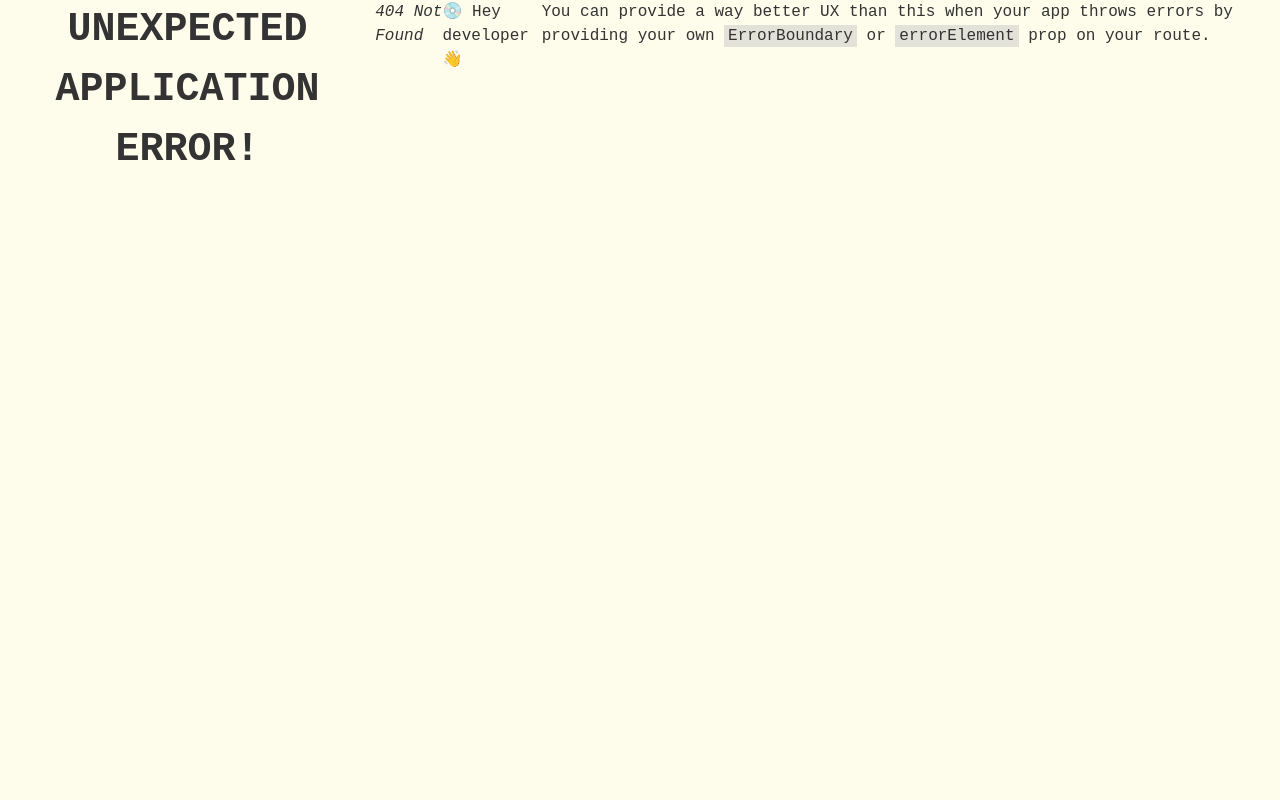
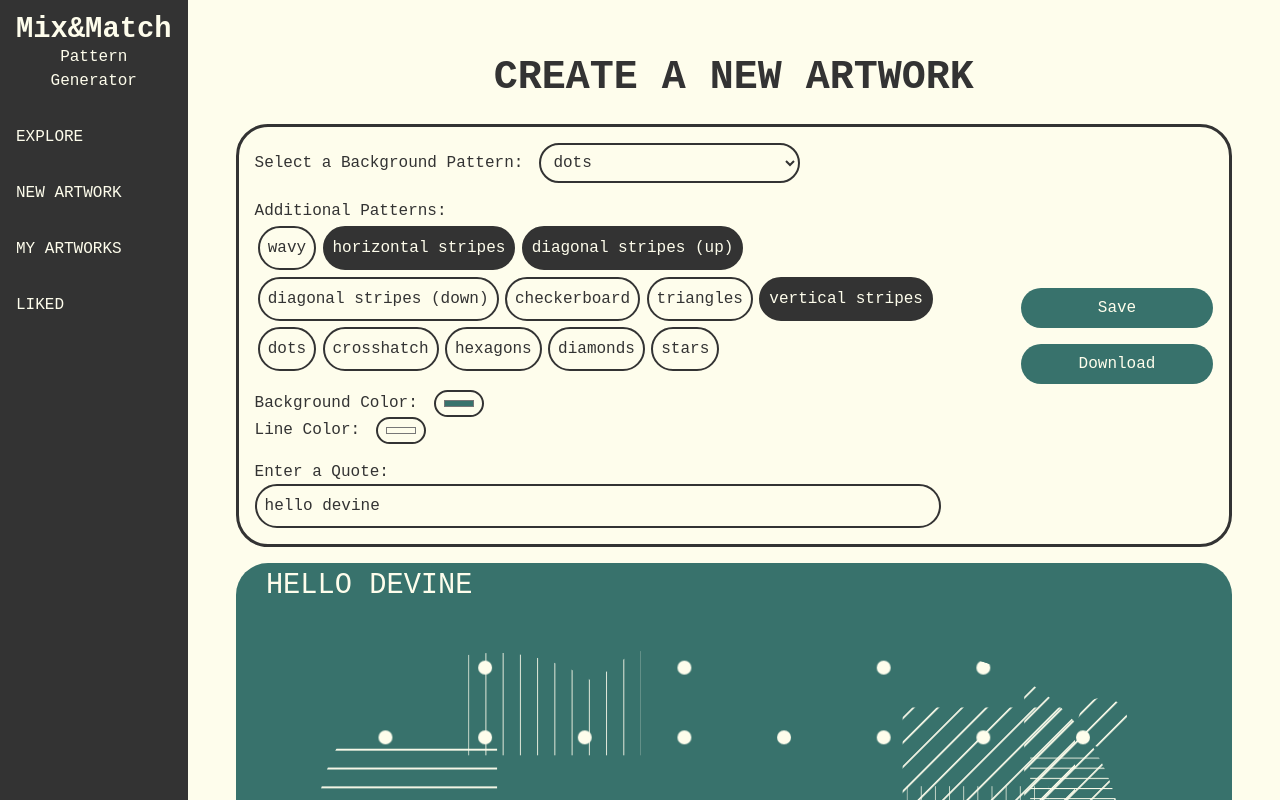
Before and after one commit to maite-l/ra-the-platform, a React (Vite) app in the folder client/: page /new in a window 1280 px wide. Before the commit this address had no page. Shown: the top 800 px of the page. Built offline with nearby package versions, Linux system fonts and the light colour scheme.

Commit message:
added pagination

```diff
--- /dev/null
+++ b/client/error-page.jsx
@@ -0,0 +1,16 @@
+import { useRouteError } from "react-router-dom";
+
+export default function ErrorPage() {
+    const error = useRouteError();
+    console.error(error);
+
+    return (
+        <div id="error-page">
+            <h1>Oops!</h1>
+            <p>Sorry, an unexpected error has occurred.</p>
+            <p>
+                <i>{error.statusText || error.message}</i>
+            </p>
+        </div>
+    );
+}
--- a/client/src/css/style.css
+++ b/client/src/css/style.css
@@ -24,18 +24,18 @@ html {
     position: sticky;
     top: 0;
 }
-nav ul{
+.sidebar nav ul{
     display: flex;
     flex-direction: column;
 }
-nav ul li {
+.sidebar nav ul li {
     padding: 1rem;
 }
-nav ul li:hover {
+.sidebar nav ul li:hover {
     background-color: #38726C;
 }
 
-a {
+.sidebar nav ul li a {
     color: #FEFDEC;
     text-decoration: none;
 }
@@ -72,13 +72,19 @@ h2 {
     margin: auto;
 }
 
-svg {
+.edit svg {
     max-width: 100%;
     height: 100%;
     border-radius: 2rem;
 }
 
-form {
+.edit .controls {
+    width: 100%;
+    max-width: 1000px;
+    margin-block-end: 1rem;
+}
+
+.edit .controls form {
     display: flex;
     flex-direction: row;
     justify-content: center;
@@ -90,21 +96,21 @@ form {
     border: 3px solid #333;
 }
 
-.form-inputs {
+.edit .controls form .form-inputs {
     display: flex;
     flex-direction: column;
     gap: 1rem;
     width: 100%;
 }
 
-.form-buttons {
+.edit .controls form .form-buttons {
     width: 12rem;
     display: flex;
     flex-direction: column;
     gap: 1rem;
 }
 
-button {
+.edit .controls form .form-buttons button {
     font-family: monospace;
     font-size: 1rem;
     line-height: 1.5;
@@ -118,16 +124,11 @@ button {
     color: #FEFDEC;
 }
 
-button:hover {
+.edit .controls form .form-buttons button:hover {
     background-color: #333;
     color: #FEFDEC;
 }
 
-.controls {
-    width: 100%;
-    max-width: 1000px;
-    margin-block-end: 1rem;
-}
 
 body, input, select {
     font-family: monospace;
@@ -186,3 +187,13 @@ input[type="text"] {
 span {
     margin-inline-end: 1rem;
 }
+
+
+#error-page {
+    display: flex;
+    flex-direction: column;
+    align-items: center;
+    justify-content: center;
+    width: 100%;
+    padding-block-start: 3rem;
+}
--- a/client/src/main.jsx
+++ b/client/src/main.jsx
@@ -7,7 +7,11 @@ import Root, {
   // loader as rootLoader,
   // action as rootAction,
 } from "./routes/root";
+import ErrorPage from '../error-page';
 import Edit from './routes/edit';
+import Explore from './routes/explore';
+import MyArtworks from './routes/my-artworks';
+import Liked from './routes/liked';
 
 const router = createBrowserRouter([
   {
@@ -15,18 +19,31 @@ const router = createBrowserRouter([
     element: <Root />,
     children: [
       {
-        // errorElement: <ErrorPage />,
+        errorElement: <ErrorPage />,
         children: [
-          { index: true, element: <Edit /> },
-          // {
-          //   path: "contacts/:contactId",
-          //   element: <Contact />,
-          //   loader: contactLoader,
-          //   action: contactAction,
-          // },
+          { index: true, element: <Explore /> },
+          {
+            path: "new",
+            element: <Edit />,
+            // loader: ,
+            // action: ,
+          },
+          {
+            path: "my-artworks",
+            element: <MyArtworks />,
+            // loader: ,
+            // action: ,
+          },
+          {
+            path: "liked",
+            element: <Liked />,
+            // loader: ,
+            // action: ,
+          },
         ],
       },
     ],
+    errorElement: <ErrorPage />,
   },
 ]);
 
--- /dev/null
+++ b/client/src/routes/explore.jsx
@@ -0,0 +1,6 @@
+export default function Explore() {
+    return (
+        <div>explore
+        </div>
+    );
+}
--- /dev/null
+++ b/client/src/routes/liked.jsx
@@ -0,0 +1,6 @@
+export default function Explore() {
+    return (
+        <div>liked
+        </div>
+    );
+}
--- /dev/null
+++ b/client/src/routes/my-artworks.jsx
@@ -0,0 +1,6 @@
+export default function Explore() {
+    return (
+        <div>my artworks
+        </div>
+    );
+}
--- a/client/src/routes/root.jsx
+++ b/client/src/routes/root.jsx
@@ -11,13 +11,16 @@ export default function Root() {
                 <nav>
                     <ul>
                         <li>
-                            <a href="">EXPLORE</a>
+                            <a href="/">EXPLORE</a>
                         </li>
                         <li>
-                            <a href="">MY ARTWORKS</a>
+                            <a href="/new">NEW ARTWORK</a>
                         </li>
                         <li>
-                            <a href="">LIKED</a>
+                            <a href="/my-artworks">MY ARTWORKS</a>
+                        </li>
+                        <li>
+                            <a href="/liked">LIKED</a>
                         </li>
                     </ul>
                 </nav>
```
Also changed, not shown: client/src/App.jsx (deleted, +0 -29 lines).
